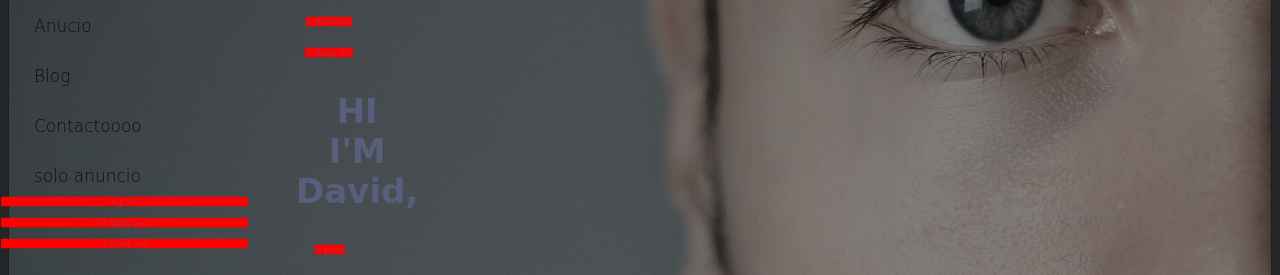
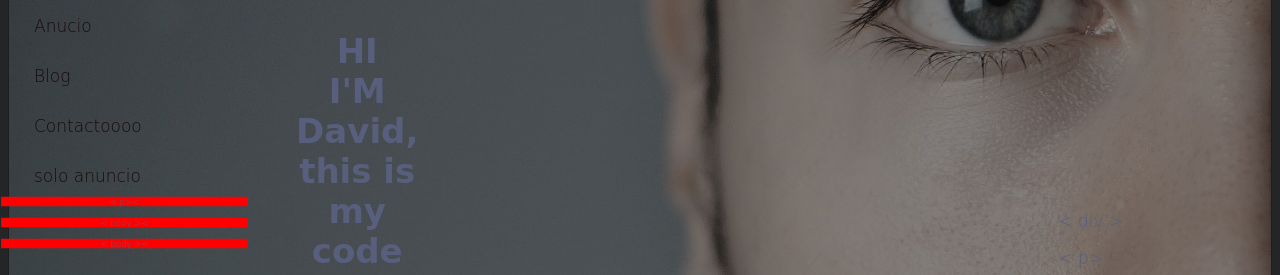
Before and after one commit to deividmng/davidpf, a plain HTML site: page index.html in a window 1280 px wide. Shown: the part 181-456 px from the top of the page. Drawn offline with Linux system fonts and the light colour scheme; a web font is replaced by a local one.

Commit message:
pushing change

```diff
--- a/index.html
+++ b/index.html
@@ -61,7 +61,7 @@
           <p class="small">   < html ><  </p>
           <p class="small">   < body ><   </p>
 
-          <h1>  HI <br> I'M David,</h1>
+          <h1>  HI <br> I'M David, this is my code</h1>
           <p class="small">   < p><   </p>
           <p class="front">Front END Developer ........</p>
           <p class="small">                < p ><   </p>
```
